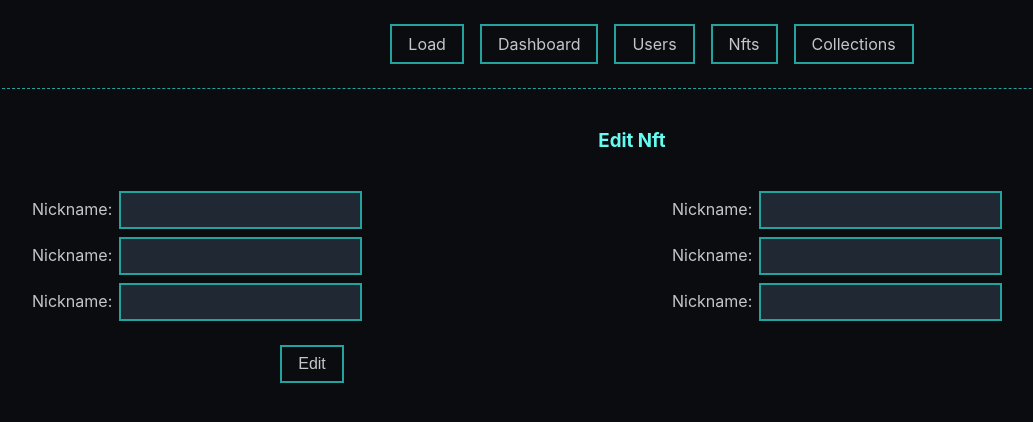
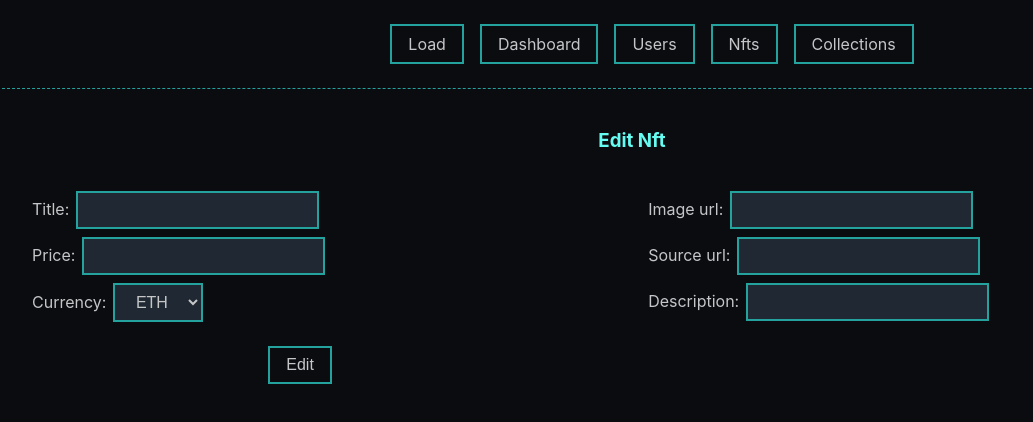
Before and after one commit to Azalurg-Uni-Projects/Frontend-React-Project, a React (Create React App) app in the folder Projekt/frontend/: page /nfts/edit/1 in a window 1280 px wide. Shown: the top 422 px of the page, without its empty margins (8-1041 px from the left). Built offline with nearby package versions, Linux system fonts and the light colour scheme; what redux-api-middleware would draw is missing.

Commit message:
Few cosmetic update

```diff
--- a/Projekt/frontend/src/style.scss
+++ b/Projekt/frontend/src/style.scss
@@ -173,7 +173,7 @@ h1, h2, h3, h4{
   font-weight: bold;
 }
 
-input{
+input, select{
   color: #C5C6C7;
   background-color: #1F2833;
   border: 2px solid #24A29E;
@@ -184,6 +184,8 @@ input{
   display: inline-block;
   margin: 4px 2px;
 }
+
+
 
 @media (prefers-reduced-motion: no-preference) {
   .Logo{
--- a/Projekt/frontend/src/ui/collections/CollectionCreate.js
+++ b/Projekt/frontend/src/ui/collections/CollectionCreate.js
@@ -7,11 +7,9 @@ import { collectionSchema } from './CollectionSchema';
 
 const CollectionCreate = ({ createCollection, history }, props) => {
 
-    let id = window.location.pathname.slice(13)
-    console.log(id);
-
     const handleSubmit = (values) => {
-        createCollection(values);
+        let id = window.location.pathname.slice(20)
+        createCollection(values, id);
         history.push('/collections')
     }
 
--- a/Projekt/frontend/src/ui/nfts/NftCreate.js
+++ b/Projekt/frontend/src/ui/nfts/NftCreate.js
@@ -35,12 +35,16 @@ const NftCreate = ({ createNft, history }, props) => {
                         </li>
                         <li>
                             <label htmlFor="price">Price: </label>
-                            <Field name="price" type="text" id="price"/>
+                            <Field name="price" type="number" id="price"/>
                             <ErrorMessage name="price" component="p" className='Delete'/>
                         </li>
                         <li>
                             <label htmlFor="currency">Currency: </label>
-                            <Field name="currency" type="text" id="currency"/>
+                            <Field name="currency" as="select" id="image_url">
+                                <option value="ETH">ETH</option>
+                                <option value="USD">USD</option>
+                                <option value="BTC">BTC</option>
+                            </Field>
                             <ErrorMessage name="currency" component="p" className='Delete'/>
                         </li>
                     </ol>
--- a/Projekt/frontend/src/ui/nfts/NftEdit.js
+++ b/Projekt/frontend/src/ui/nfts/NftEdit.js
@@ -23,36 +23,40 @@ const NftEdit = ({ editNft, history, nfts }, props) => {
                 enableReinitialize={true}
                 validationSchema={nftSchema}>
                 <Form className="Input">
-                    <ol className="Left">
+                <ol className="Left">
                         <li>
-                            <label htmlFor="title">Nickname: </label>
+                            <label htmlFor="title">Title: </label>
                             <Field name="title" type="text" id="title"/>
                             <ErrorMessage name="title" component="p" className='Delete'/>
                         </li>
                         <li>
-                            <label htmlFor="price">Nickname: </label>
-                            <Field name="price" type="text" id="price"/>
+                            <label htmlFor="price">Price: </label>
+                            <Field name="price" type="number" id="price"/>
                             <ErrorMessage name="price" component="p" className='Delete'/>
                         </li>
                         <li>
-                            <label htmlFor="currency">Nickname: </label>
-                            <Field name="currency" type="text" id="currency"/>
+                            <label htmlFor="currency">Currency: </label>
+                            <Field name="currency" as="select" id="image_url">
+                                <option value="ETH">ETH</option>
+                                <option value="USD">USD</option>
+                                <option value="BTC">BTC</option>
+                            </Field>
                             <ErrorMessage name="currency" component="p" className='Delete'/>
                         </li>
                     </ol>
                     <ol className="Right">
                         <li>
-                            <label htmlFor="image_url">Nickname: </label>
+                            <label htmlFor="image_url">Image url: </label>
                             <Field name="image_url" type="text" id="image_url"/>
                             <ErrorMessage name="image_url" component="p" className='Delete'/>
                         </li>
                         <li>
-                            <label htmlFor="url">Nickname: </label>
+                            <label htmlFor="url">Source url: </label>
                             <Field name="url" type="text" id="url"/>
                             <ErrorMessage name="url" component="p" className='Delete'/>
                         </li>
                         <li>
-                            <label htmlFor="description">Nickname: </label>
+                            <label htmlFor="description">Description: </label>
                             <Field name="description" type="text" id="description"/>
                             <ErrorMessage name="description" component="p" className='Delete'/>
                         </li>
--- a/Projekt/frontend/src/ui/users/UserCreate.js
+++ b/Projekt/frontend/src/ui/users/UserCreate.js
@@ -58,7 +58,7 @@ const UserCreate = ({ createUser, history }, props) => {
                     <ol className="Right">
                         <li>
                             <label htmlFor="phone_number">Phone number: </label>
-                            <Field name="phone_number" type="text" id="phone_number"/>
+                            <Field name="phone_number" type="tel" placeholder="123-456-789" pattern="[0-9]{3}-[0-9]{3}-[0-9]{3}" id="phone_number"/>
                             <ErrorMessage name="phone_number" component="p" className='Delete'/>
                         </li>
                         <li>
@@ -79,7 +79,7 @@ const UserCreate = ({ createUser, history }, props) => {
                     </ol>
                     <div className="Email">
                         <label htmlFor="email">Email: </label>
-                        <Field name="email" type="text" id="email"/>
+                        <Field name="email" type="email" placeholder="email@example.com" id="email"/>
                         <ErrorMessage name="email" component="p" className='Delete'/>
                     </div>
                     <div className="Description">
--- a/Projekt/frontend/src/ui/users/UserDetails.js
+++ b/Projekt/frontend/src/ui/users/UserDetails.js
@@ -31,16 +31,21 @@ const UserDetails = ({ users, collections, nfts, deleteUser, history } ,props) =
                     <h4>Contact</h4>
                     <p>email: {user.email}</p>
                     <p>phone number: {user.phone_number}</p>
-                    <p>created collections:</p>
-                    {created_collections ? created_collections.map(collection =>(
-                        <Link className="Link" to={`/collections/details/${collection._id}`} key={collection._id}> - {collection.name}</Link>
-                    )) : <div>No one here</div>}
+
+                    {created_collections ?
+                    <div>
+                        created collections:
+                        {created_collections.map(collection =>(
+                            <p><Link className="Link" to={`/collections/details/${collection._id}`} key={collection._id}> - {collection.name}</Link></p>))}
+
+                    </div> : <> </>}
                     <br/>
                     <br/>
+                    <Link className="Btn" to={`/users/edit/${id}`}>Edit User</Link>
+                    <button className="Btn Delete" onClick={() => {deleteUser(user); history.push("/users")}}>Delete</button>
+                    <br/>
                     <Link to={`/nfts/create/${id}`} className="Btn">Create Nft</Link>
-                    <Link className="Btn" to={`/users/edit/${id}`}>Edit</Link>
-                    <br/>
-                    <button className="Btn Delete" onClick={() => {deleteUser(user); history.push("/users")}}>Delete</button>
+                    <Link to={`/collections/create/${id}`} className="Btn">Create Collection</Link>
                 </section>
             </div>
             <section className="Collected">
--- a/Projekt/frontend/src/ui/users/UserEdit.js
+++ b/Projekt/frontend/src/ui/users/UserEdit.js
@@ -50,7 +50,7 @@ const UserEdit = ({ users, editUser, history }, props) => {
                     <ol className="Right">
                         <li>
                             <label htmlFor="phone_number">Phone number: </label>
-                            <Field name="phone_number" type="text" id="phone_number"/>
+                            <Field name="phone_number" type="tel" placeholder="123-456-789" pattern="[0-9]{3}-[0-9]{3}-[0-9]{3}" id="phone_number"/>
                             <ErrorMessage name="phone_number" component="p" className='Delete'/>
                         </li>
                         <li>
@@ -71,7 +71,7 @@ const UserEdit = ({ users, editUser, history }, props) => {
                     </ol>
                     <div className="Email">
                         <label htmlFor="email">Emial: </label>
-                        <Field name="email" type="text" id="email"/>
+                        <Field name="email" type="email" placeholder="email@example.com" id="email"/>
                         <ErrorMessage name="email" component="p" className='Delete'/>
                     </div>
                     <div className="Description">
```
Also changed, not shown: 2 other files (tests, documents, lock files or other folders).
